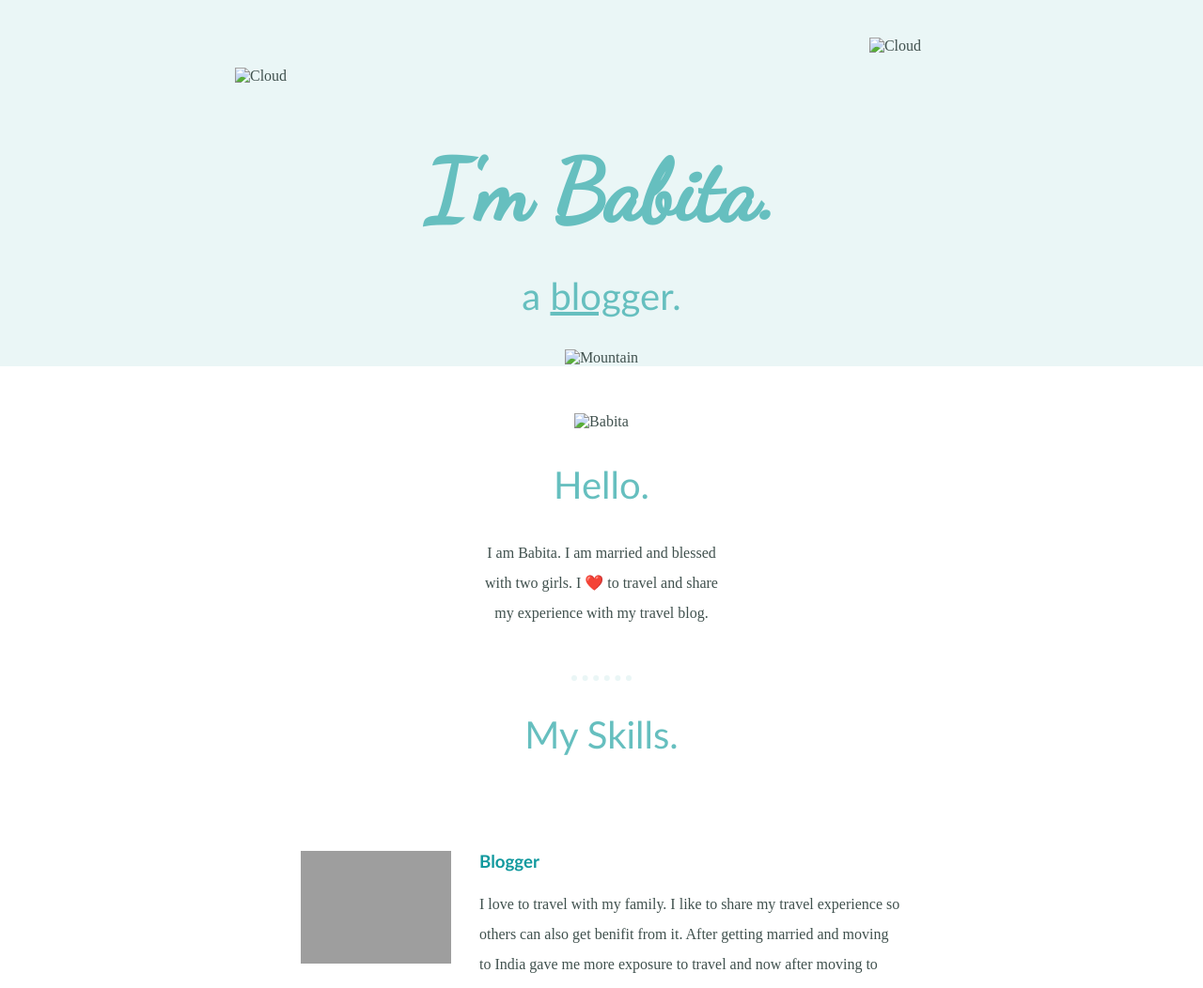
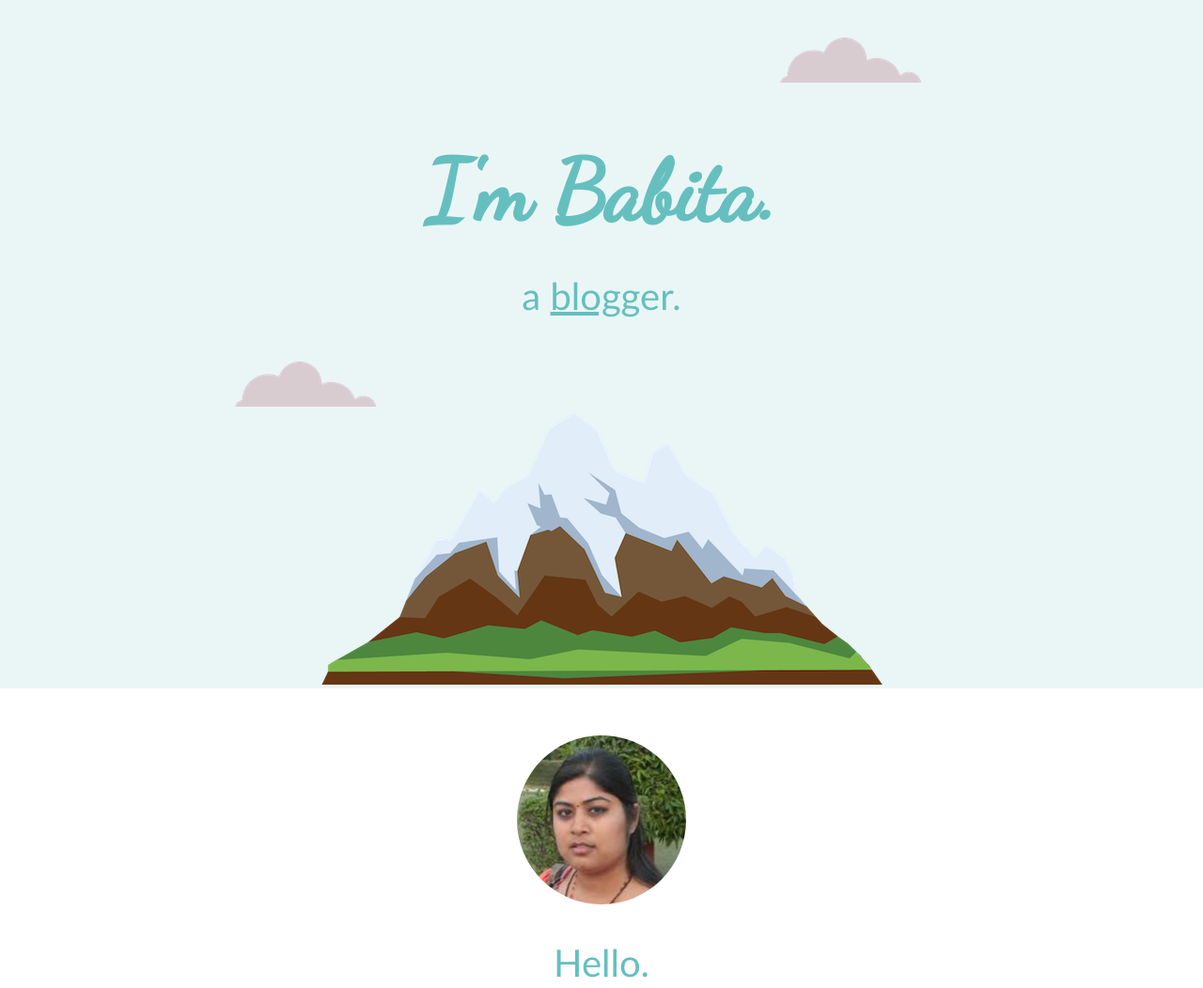
Before and after one commit to Babitasth/MySite, a plain HTML site: page index.html in a window 1280 px wide. Shown: the top 1052 px of the page at 94% size. Drawn offline with Linux system fonts and the light colour scheme; files that its build step writes are made by us from their sources; grey boxes are pictures that could not be loaded.

Commit message:
updated the files from the folder

```diff
--- a/index.html
+++ b/index.html
@@ -3,21 +3,21 @@
   <head>
     <meta charset="utf-8">
     <title>Babita</title>
-    <link rel="stylesheet" href="css/styles.css">
+    <link rel="stylesheet" href="styles.css">
     <link rel="icon" href="favicon.ico">
     <link href="https://fonts.googleapis.com/css2?family=Dancing+Script:wght@500&family=Great+Vibes&family=Monoton&display=swap" rel="stylesheet">
   </head>
   <body>
     <div class="top-container">
-      <img class="top-cloud" src="images/cloud.png" alt="Cloud">
+      <img class="top-cloud" src="cloud.png" alt="Cloud">
       <h1 >I'm Babita.</h1>
       <h2>a <span class="pro">blog</span>ger.</h2>
-      <img class="bottom-cloud" src="images/cloud.png" alt="Cloud">
-      <img class="mountain" src="images/mountain.png" alt="Mountain">
+      <img class="bottom-cloud" src="cloud.png" alt="Cloud">
+      <img class="mountain" src="mountain.png" alt="Mountain">
     </div>
     <div class="middle-container">
       <div class="profile">
-        <img src="images/profile.png" alt="Babita">
+        <img src="profile.png" alt="Babita">
         <h2>Hello.</h2>
         <p class="intro">I am Babita. I am married and blessed with two girls. I ❤️ to travel and share my experience with my travel blog.</p>
       </div>
```
